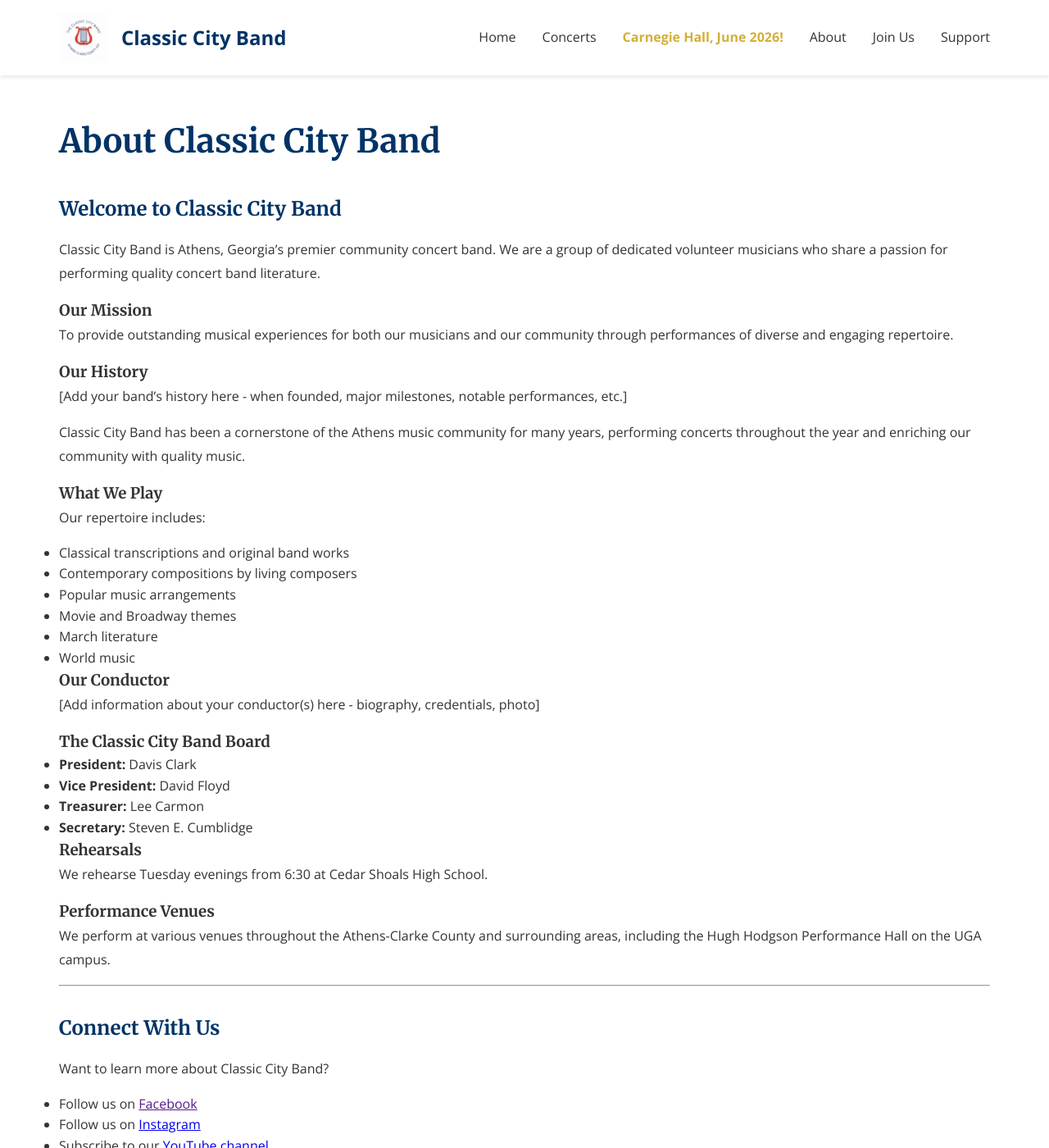
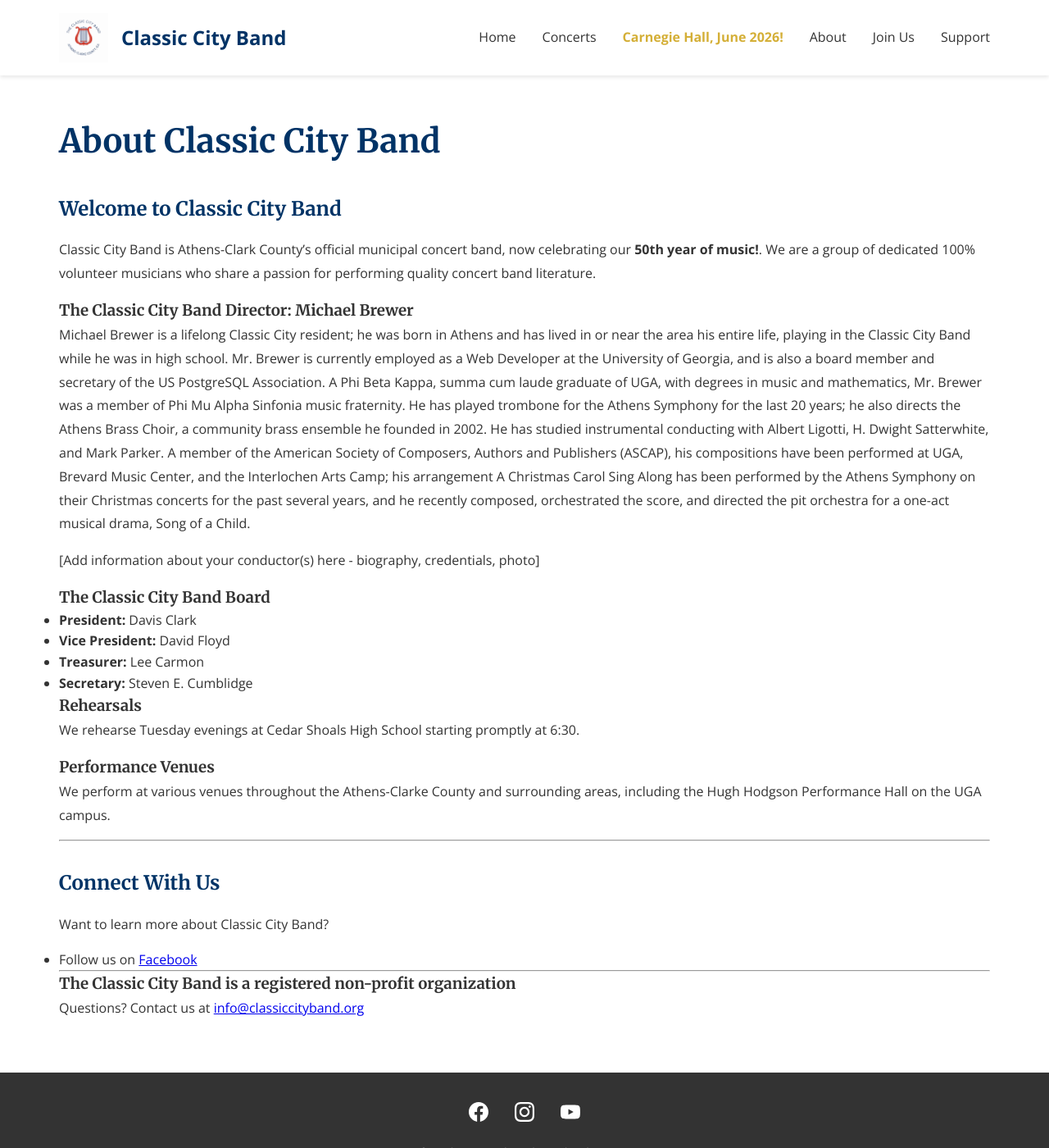
Before and after one commit to webmasterCCB/CCBwebsite, a Jekyll site: the page built from about.md, in a window 1280 px wide and 1400 px high. Shown: the whole window at 82% size. Built offline with Jekyll 4.4.1, drawn with Linux system fonts in a browser that asks for light colours.

Commit message:
Update about.md

```diff
--- a/about.md
+++ b/about.md
@@ -5,29 +5,10 @@ title: About Classic City Band
 
 ## Welcome to Classic City Band
 
-Classic City Band is Athens, Georgia's premier community concert band. We are a group of dedicated volunteer musicians who share a passion for performing quality concert band literature.
+Classic City Band is Athens-Clark County's official municipal concert band, now celebrating our <strong>50th year of music!</strong>. We are a group of dedicated 100% volunteer musicians who share a passion for performing quality concert band literature.
 
-### Our Mission
-
-To provide outstanding musical experiences for both our musicians and our community through performances of diverse and engaging repertoire.
-
-### Our History
-
-[Add your band's history here - when founded, major milestones, notable performances, etc.]
-
-Classic City Band has been a cornerstone of the Athens music community for many years, performing concerts throughout the year and enriching our community with quality music.
-
-### What We Play
-
-Our repertoire includes:
-- Classical transcriptions and original band works
-- Contemporary compositions by living composers
-- Popular music arrangements
-- Movie and Broadway themes
-- March literature
-- World music
-
-### Our Conductor
+### The Classic City Band Director: Michael Brewer
+Michael Brewer is a lifelong Classic City resident; he was born in Athens and has lived in or near the area his entire life, playing in the Classic City Band while he was in high school. Mr. Brewer is currently employed as a Web Developer at the University of Georgia, and is also a board member and secretary of the US PostgreSQL Association. A Phi Beta Kappa, summa cum laude graduate of UGA, with degrees in music and mathematics, Mr. Brewer was a member of Phi Mu Alpha Sinfonia music fraternity. He has played trombone for the Athens Symphony for the last 20 years; he also directs the Athens Brass Choir, a community brass ensemble he founded in 2002. He has studied instrumental conducting with Albert Ligotti, H. Dwight Satterwhite, and Mark Parker. A member of the American Society of Composers, Authors and Publishers (ASCAP), his compositions have been performed at UGA, Brevard Music Center, and the Interlochen Arts Camp; his arrangement A Christmas Carol Sing Along has been performed by the Athens Symphony on their Christmas concerts for the past several years, and he recently composed, orchestrated the score, and directed the pit orchestra for a one-act musical drama, Song of a Child.
 
 [Add information about your conductor(s) here - biography, credentials, photo]
 
@@ -40,7 +21,7 @@ Our repertoire includes:
 
 ### Rehearsals
 
-We rehearse Tuesday evenings from 6:30 at Cedar Shoals High School.
+We rehearse Tuesday evenings at Cedar Shoals High School starting promptly at 6:30.
 
 ### Performance Venues
 
@@ -52,8 +33,11 @@ We perform at various venues throughout the Athens-Clarke County and surrounding
 
 Want to learn more about Classic City Band?
 
-- Follow us on [Facebook]({{ site.[facebook_url](https://www.facebook.com/search/top?q=classic%20city%20band) }})
-- Follow us on [Instagram]({{ site.instagram_url }})
-- Subscribe to our [YouTube channel]({{ site.youtube_url }})
+- Follow us on <a href="https://www.facebook.com/search/top?q=classic%20city%20band">Facebook</a>
+
+---
+
+### The Classic City Band is a registered non-profit organization
+
 
 Questions? Contact us at [{{ site.email }}](mailto:{{ site.email }})
```
